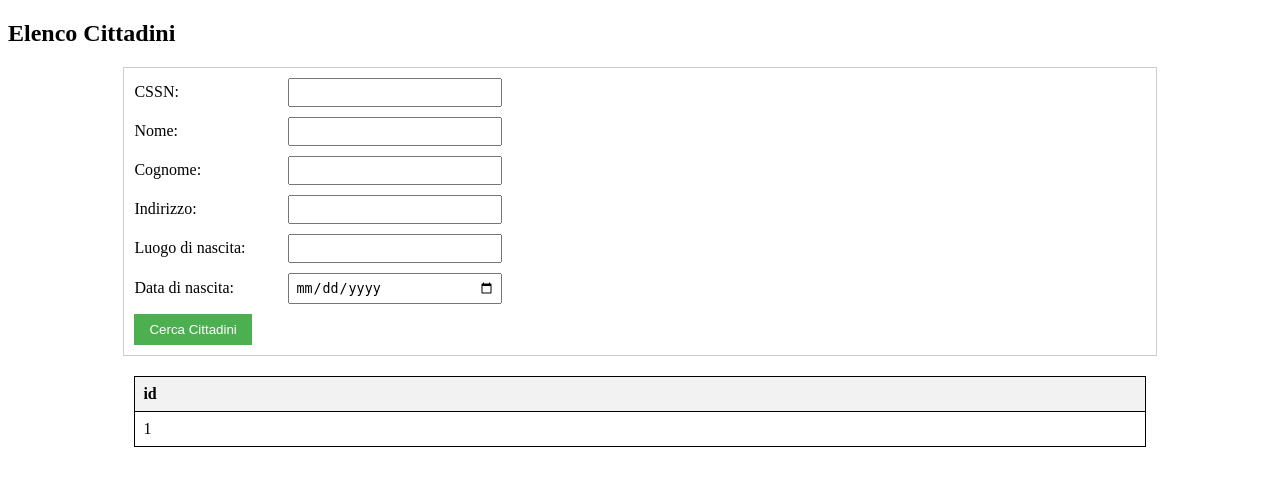
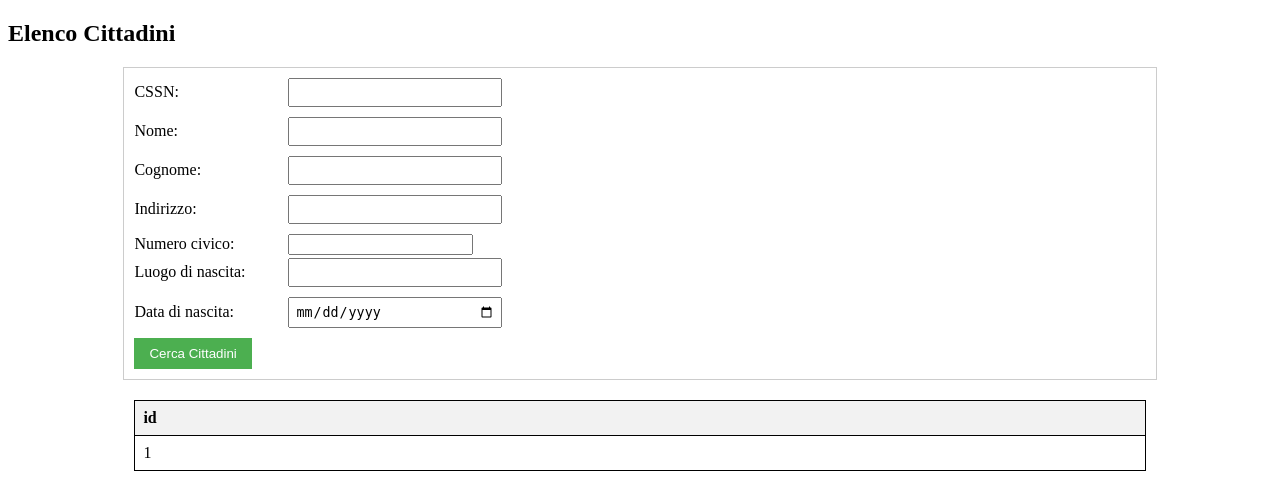
Before and after one commit to DavideMai/MilliPW, a PHP site: page /cittadini.php in a window 1280 px wide. Shown: the top 495 px of the page. Run offline with PHP 8.4, Linux system fonts and the light colour scheme; tables that the repository leaves empty or names only in its code hold one stand-in row (values such as "Sample post").

Commit message:
feat: added numerocivico to cittadini

```diff
--- a/be/cittadini.php
+++ b/be/cittadini.php
@@ -65,6 +65,9 @@
         <label for="Indirizzo">Indirizzo:</label>
         <input type="text" name="Indirizzo" id="Indirizzo"><br>
 
+        <label for="NumeroCivico">Numero civico:</label>
+        <input type="int" name="NumeroCivico" id="NumeroCivico"><br>
+
         <label for="LuogoNascita">Luogo di nascita:</label>
         <input type="text" name="LuogoNascita" id="LuogoNascita"><br>
 
@@ -98,6 +101,10 @@
             if (isset($_GET['Indirizzo']) && $_GET['Indirizzo'] != '') {
                 $sql .= " AND Indirizzo LIKE :Indirizzo";
                 $params[':Indirizzo'] = '%' . $_GET['Indirizzo'] . '%';
+            }
+            if (isset($_GET['NumeroCivico']) && $_GET['NumeroCivico'] != '') {
+                $sql .= " AND NumeroCivico LIKE :NumeroCivico";
+                $params[':NumeroCivico'] = '%' . $_GET['NumeroCivico'] . '%';
             }
             if (isset($_GET['LuogoNascita']) && $_GET['LuogoNascita'] != '') {
                 $sql .= " AND LuogoNascita LIKE :LuogoNascita";
```
